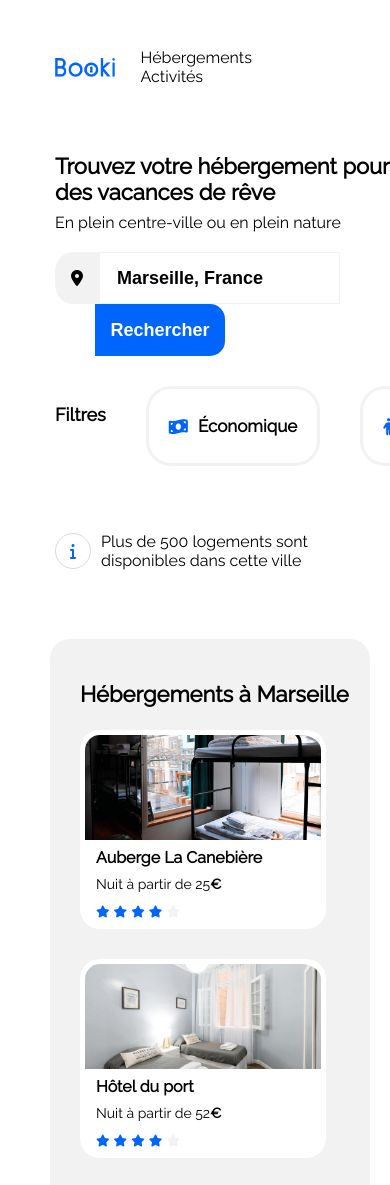
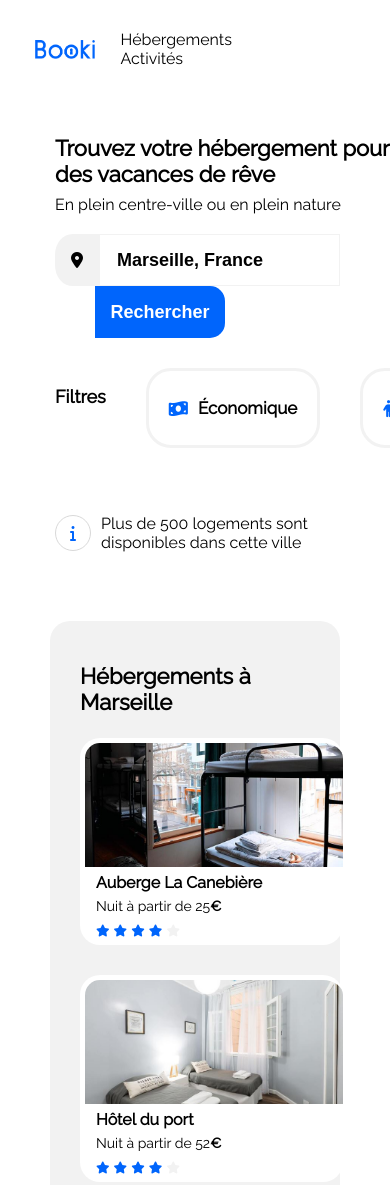
Before and after one commit to LucasPetit-LeTirilly/Projet-HTML-CSS-OpenClassrooms, a plain HTML site: page index.html in a window 390 px wide. Shown: the top 1185 px of the page. Drawn offline with Linux system fonts and the light colour scheme.

Commit message:
Rectification de header et avancée section hebergement tablette

```diff
--- a/index.html
+++ b/index.html
@@ -16,7 +16,7 @@
   <body>
 
     <header>
-      <img src="Images%20Booki/logo/Booki.png" alt="Logo de Booki" style="width:61.09px;height:19px">
+      <img src="Images%20Booki/logo/Booki.png" alt="Logo de Booki" class="format-logo-booki">
       <nav>
         <a href="#hebergements">Hébergements</a>
         <a href="#activites">Activités</a>
--- a/styles-desktop.css
+++ b/styles-desktop.css
@@ -16,9 +16,14 @@ header {
   display: flex;
   justify-content: space-between;
   align-items: center;
-  margin-right: 77px;
-  margin-left: 55px;
-  margin-top: 48px;
+  margin-right: 20px;
+  margin-left: 35px;
+  margin-top: 30px;
+}
+
+.format-logo-booki {
+  width: 61px;
+  height: 19px;
 }
 
 a {
@@ -386,10 +391,46 @@ footer {
 
   .hebergements {
     width: 100%;
-    padding-left: 30px;
+    padding-left: 0px;
     display: flex;
     flex-direction: column;
   }
+
+  .carte-hebergement {
+    width: 268px;
+    height: 207px;
+  }
+
+  .hebergements h1 {
+    margin-left: 30px;
+  }
+
+  .hebergements .mosaic-hebergement {
+    margin-left: 30px;
+  }
+
+  .hebergements h2 {
+    margin-left: 30px;
+  }
+
+  .format-image-hebergement {
+    width: 258px;
+    height: 124px;
+  }
+
+  .carte-hebergement h3 {
+    margin-top: 2px;
+    padding-left: 16px;
+  }
+
+  .carte-hebergement p {
+    display: block;
+    font-size: 14px;
+    font-weight: 400;
+    padding-left: 16px;
+    margin-top: 6px;
+    margin-bottom: 6px;
+    }
 
   .populaire {
   width: 924px;
@@ -417,7 +458,6 @@ footer {
   .mosaic-populaire {
     display: flex;
     justify-content: space-around;
-    margin-left: 22px;
   }
 
   .format-image-populaire {
```
